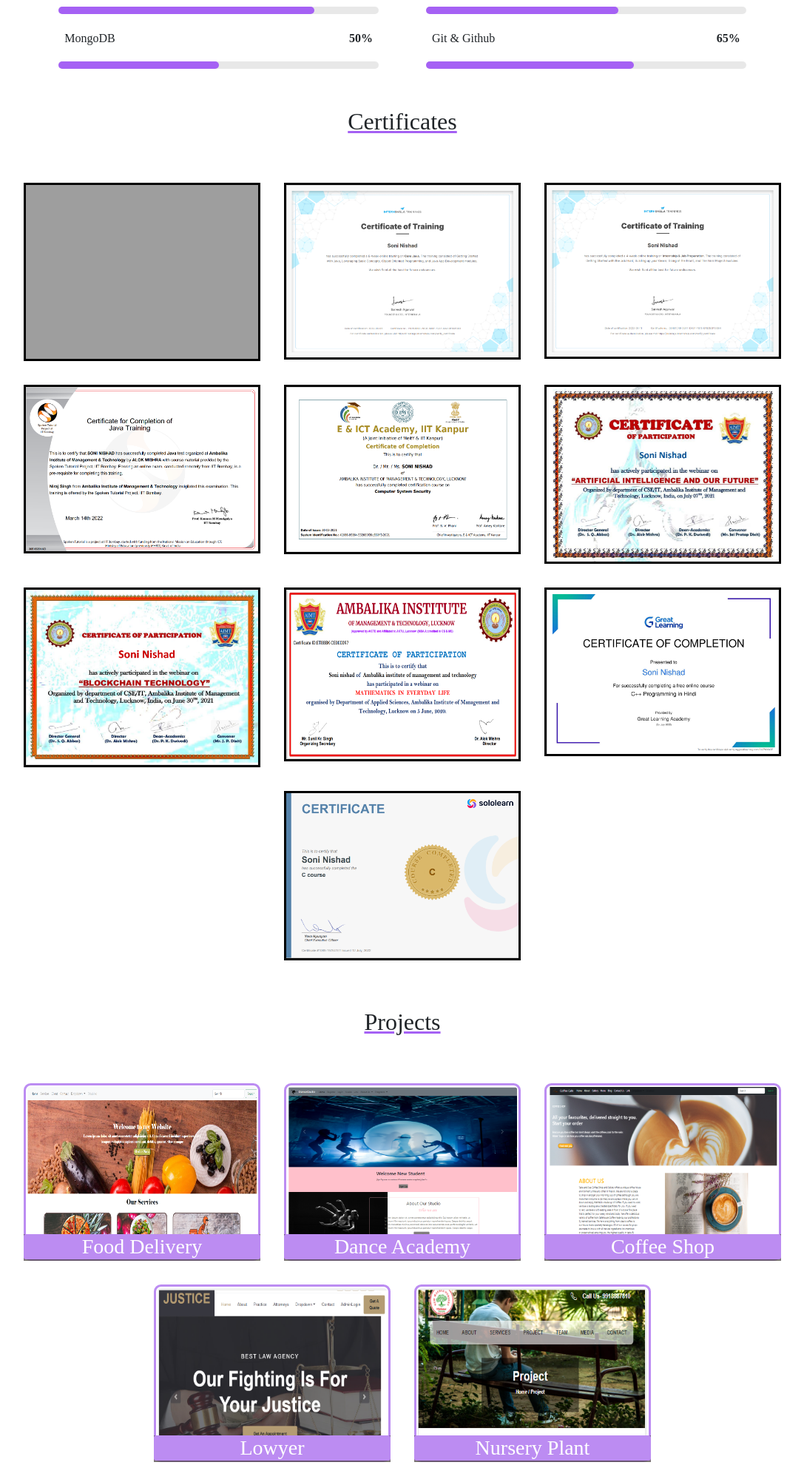
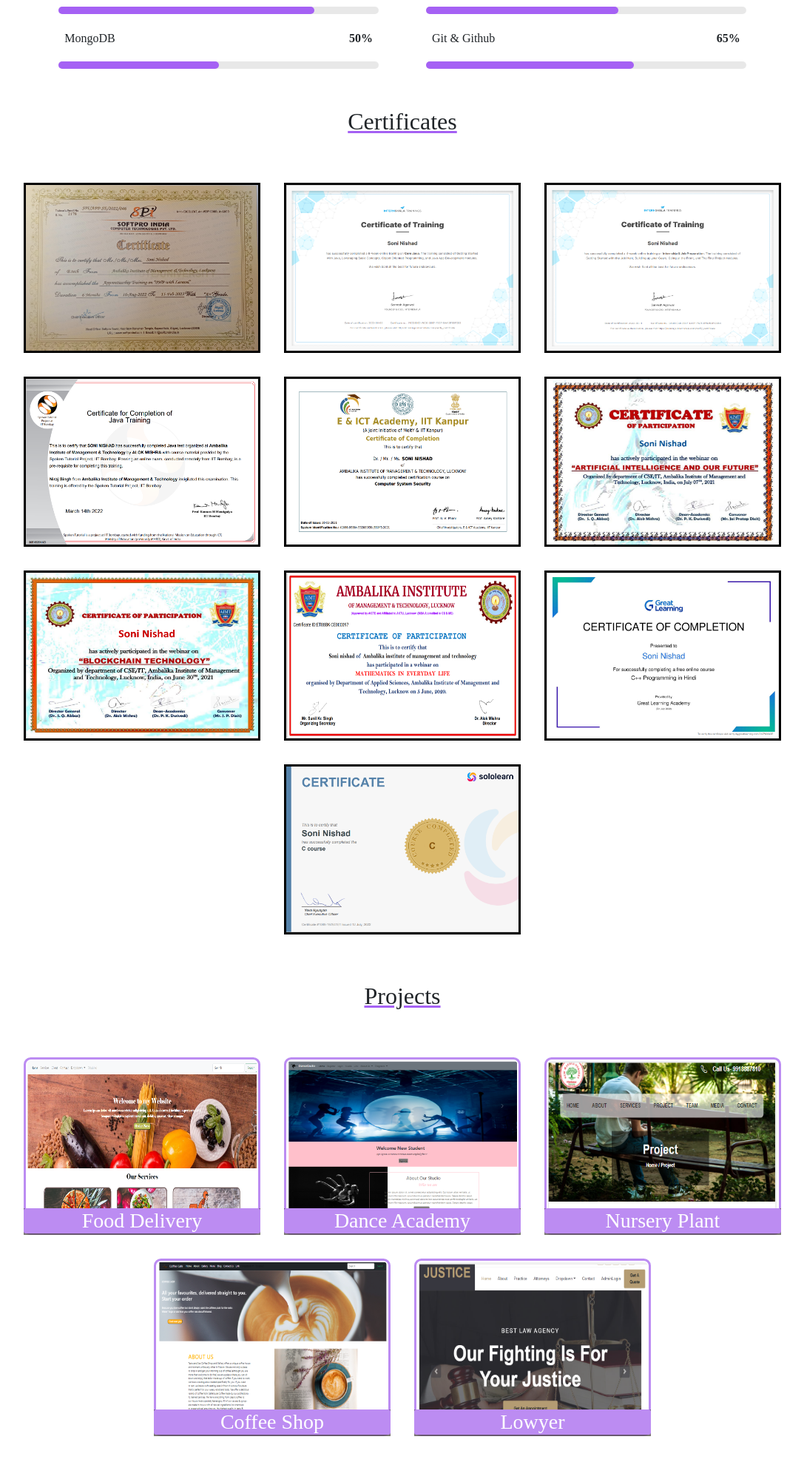
Before and after one commit to soni-nishad07/Self-portfolio, a PHP site: page / in a window 1280 px wide. Shown: the part 2311-4291 px from the top of the page at 74% size, without its empty margins (96-1183 px from the left). Run offline with PHP 8.4, Linux system fonts and the light colour scheme; some libraries are stand-ins or nearby versions; grey boxes are pictures that could not be loaded.

Commit message:
Add files via upload

```diff
--- a/css/style.css
+++ b/css/style.css
@@ -97,6 +97,7 @@
         bottom: 0;
         left: 0;
         right: 0;
+        /* background-color:rgba(0, 0, 0, 0.75) ; */
         background-color: rgba(78, 70, 70, 0.75);
         overflow: hidden;
         width: 100%;
--- a/index.php
+++ b/index.php
@@ -374,46 +374,46 @@
 <div class="projectboxs">
 
   <div class="certificatebox">
-    <img src="./image/certificate/softpro certificate.png" alt="">
+    <img src="./image/certificate/softpro certificate.jpg" alt=""  style="background-size: cover;height: 230px;">
   </div>
 
 
   <div class="certificatebox">
-    <img src="./image/certificate/Internshala.png" alt="">
+    <img src="./image/certificate/Internshala.png" alt=""  style="background-size: cover;height: 230px;">
 </div>
   <div class="certificatebox">
-    <img src="./image/certificate/Internshala internship.png" alt="">
+    <img src="./image/certificate/Internshala internship.png" alt=""  style="background-size: cover;height: 230px;">
   </div>
 
 
   <div class="certificatebox">
-    <img src="./image/certificate/Core java.png" alt="">
+    <img src="./image/certificate/Core java.png" alt=""  style="background-size: cover;height: 230px;">
   </div>
 
 
 
   <div class="certificatebox">
-    <img src="./image/certificate/CSS.png" alt="">
+    <img src="./image/certificate/CSS.png" alt=""  style="background-size: cover;height: 230px;">
   </div>
 
   <div class="certificatebox">
-    <img src="./image/certificate/AI.png" alt="">
+    <img src="./image/certificate/AI.png" alt=""  style="background-size: cover;height: 230px;">
   </div>
 
   <div class="certificatebox">
-    <img src="./image/certificate/BT.png" alt="">
+    <img src="./image/certificate/BT.png" alt=""  style="background-size: cover;height: 230px;">
   </div>
 
   <div class="certificatebox">
-    <img src="./image/certificate/maths.png" alt="" style="background-size: cover;height: 235px;">
+    <img src="./image/certificate/maths.png" alt="" style="background-size: cover;height: 230px;">
   </div>
 
   <div class="certificatebox">
-    <img src="./image/certificate/C++.png" alt="">
+    <img src="./image/certificate/C++.png" alt="" style="background-size: cover;height: 230px;">
   </div>
 
   <div class="certificatebox">
-    <img src="./image/certificate/C.png" alt="">
+    <img src="./image/certificate/C.png" alt="" style="background-size: cover;height: 230px;">
   </div>
 
 
@@ -482,6 +482,32 @@
                 </div>
 
 
+
+                <div class="projectbox">
+
+                    <div class="projectimg">
+                        <img src="./image/project/nursery.png" alt="">
+                    </div>
+
+                    <div class="projectoverimg">
+                        <h3 class="project-name">Nursery Plant</h3>
+
+                        <div class="box">
+                            <a href="http://nursery.great-site.net/"   target="_blank">
+                                <div class="box1"><Span style="color: white;">Live Demo</Span></div>
+                            </a>
+                            <a href="https://filemanager.ai/new/#/c/185.27.134.11/if0_34631636/eyJ0IjoiZnRwIiwiYyI6eyJwIjoiS05OOXFVano2cSIsImkiOiJodGRvY3MifX0="  target="_blank">
+                                <div class="box2"><Span style="color: white;">Source Code</Span></div>
+                            </a>
+                        </div>
+
+                    </div>
+
+                </div>
+
+
+
+
                 <div class="projectbox">
 
                     <div class="projectimg">
@@ -529,27 +555,7 @@
                 </div>
 
 
-                <div class="projectbox">
 
-                    <div class="projectimg">
-                        <img src="./image/project/nursery.png" alt="">
-                    </div>
-
-                    <div class="projectoverimg">
-                        <h3 class="project-name">Nursery Plant</h3>
-
-                        <div class="box">
-                            <a href="http://nursery.great-site.net/"   target="_blank">
-                                <div class="box1"><Span style="color: white;">Live Demo</Span></div>
-                            </a>
-                            <a href="https://filemanager.ai/new/#/c/185.27.134.11/if0_34631636/eyJ0IjoiZnRwIiwiYyI6eyJwIjoiS05OOXFVano2cSIsImkiOiJodGRvY3MifX0="  target="_blank">
-                                <div class="box2"><Span style="color: white;">Source Code</Span></div>
-                            </a>
-                        </div>
-
-                    </div>
-
-                </div>
 
 
             </div>
```
